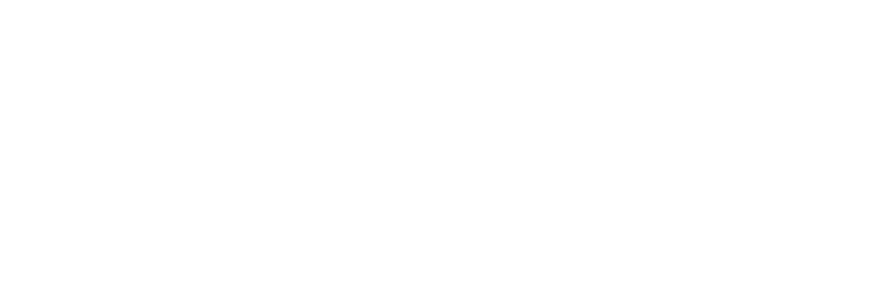
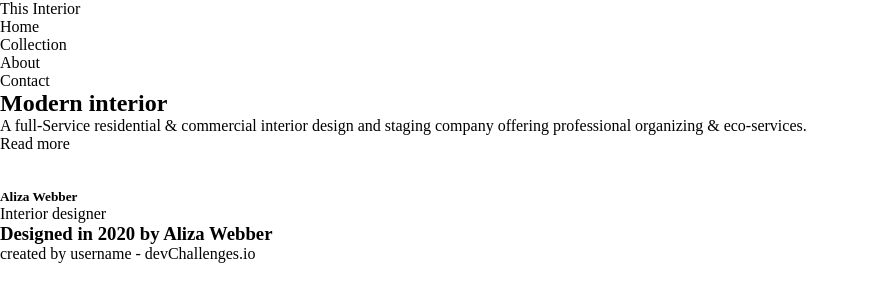
Before and after one commit to mikejbp/InteriorConsultant_Exercise, a plain HTML site: page index.html in a window 1280 px wide. Shown: the whole page, without its empty margins (0-869 px from the left). Drawn offline with Linux system fonts and the light colour scheme.

Commit message:
perf: Add HTML Structure & css variables & fonts

```diff
--- a/index.html
+++ b/index.html
@@ -3,10 +3,53 @@
   <head>
     <meta charset="UTF-8" />
     <meta name="viewport" content="width=device-width, initial-scale=1.0" />
+    <title>Interior Consultant</title>
+    <meta name="title" content="Interior Consultant" />
     <link rel="shortcut icon" href="favicon.ico" type="image/x-icon" />
+    <link rel="preconnect" href="https://fonts.googleapis.com" />
+    <link rel="preconnect" href="https://fonts.gstatic.com" crossorigin />
+    <link
+      href="https://fonts.googleapis.com/css2?family=Crimson+Pro:wght@200&family=Lora:wght@500;700&family=Montserrat:wght@400;500;700&display=swap"
+      rel="stylesheet"
+    />
     <link rel="stylesheet" href="style.css" />
-    <title>Document</title>
   </head>
-  <body></body>
+  <body>
+    <header>
+      <div>This Interior</div>
+      <div>
+        <nav>Home</nav>
+        <nav>Collection</nav>
+        <nav>About</nav>
+        <nav>Contact</nav>
+      </div>
+    </header>
+    <main>
+      <section>
+        <h1>Modern interior</h1>
+        <p>
+          A full-Service residential & commercial interior design and staging
+          company offering professional organizing & eco-services.
+        </p>
+        <a href="#">Read more</a>
+      </section>
+      <secton>
+        <img src="" alt="" />
+        <article>
+          <div>
+            <img src="" alt="" />
+            <span>
+              <h5>Aliza Webber</h5>
+              <p>Interior designer</p>
+            </span>
+          </div>
+          <div>
+            <h3>Designed in 2020 by Aliza Webber</h3>
+          </div>
+        </article>
+      </secton>
+    </main>
+    <footer>created by username - devChallenges.io</footer>
+  </body>
   <script src="app.js"></script>
 </html>
--- a/style.css
+++ b/style.css
@@ -1,8 +1,16 @@
+:root {
+  --ff-1: 'Crimson Pro', serif;
+  --ff-2: 'Lora', serif;
+  --ff-3: 'Montserrat', sans-serif;
+  --dark: rgba(24, 23, 25, 1);
+  --white: rgba(255, 255, 255, 1);
+  --footer: rgba(169, 169, 169, 1);
+}
+
 * {
   box-sizing: border-box;
   padding: 0;
   margin: 0;
-  overflow: hidden;
 }
 
 a {
```
